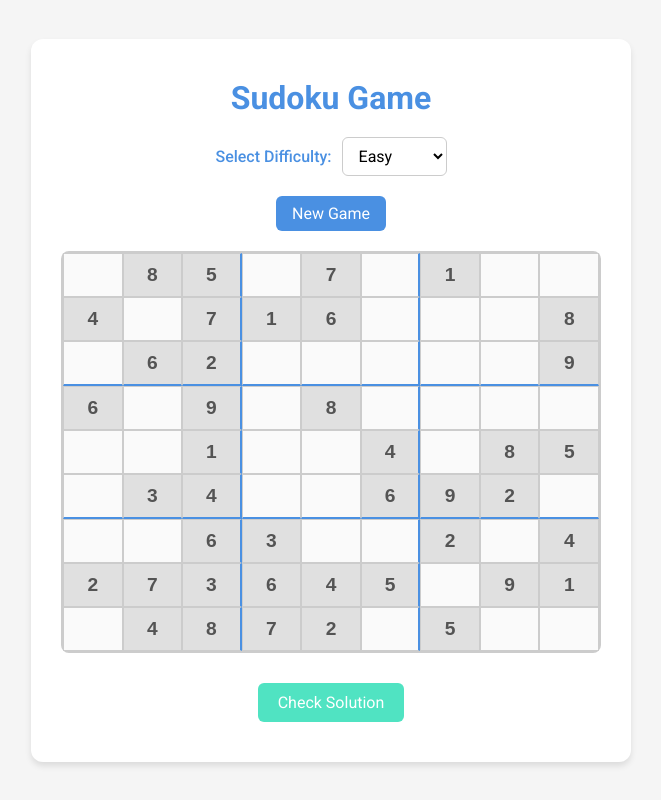
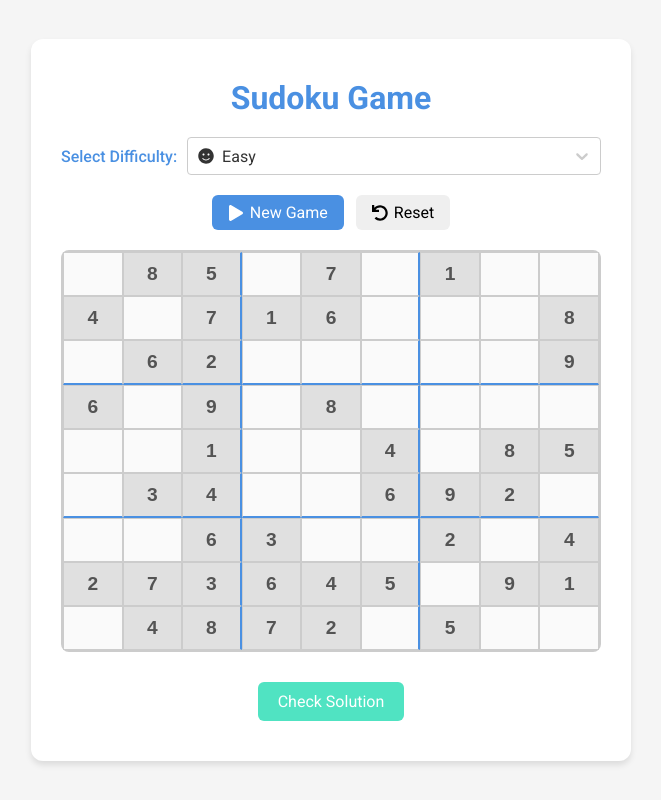
Before and after one commit to sammyl720/soduku-app, a React (Vite) app: page / in a window 1280 px wide. Shown: the whole page, without its empty margins (309-970 px from the left). Built offline with nearby package versions, Linux system fonts and the light colour scheme.

Commit message:
add icons

```diff
--- a/package.json
+++ b/package.json
@@ -18,6 +18,8 @@
     "react": "^18.3.1",
     "react-confetti": "^6.1.0",
     "react-dom": "^18.3.1",
+    "react-icons": "^5.3.0",
+    "react-select": "^5.8.1",
     "react-toastify": "^10.0.5",
     "react-use": "^17.5.1"
   },
--- a/src/App.tsx
+++ b/src/App.tsx
@@ -22,7 +22,12 @@ const App: React.FC = () => {
   const initializeGame = () => {
     const newGrid = generator.generateSudoku(difficulty);
     setInitialGrid(newGrid);
-    setCurrentGrid(JSON.parse(JSON.stringify(newGrid))); // Deep copy
+    setCurrentGrid(structuredClone(newGrid)); // Deep copy
+    setShowConfetti(false);
+  };
+
+  const resetGame = () => {
+    setCurrentGrid(structuredClone(initialGrid)); // Deep copy
     setShowConfetti(false);
   };
 
@@ -96,7 +101,7 @@ const App: React.FC = () => {
         difficulty={difficulty}
         setDifficulty={setDifficulty}
       />
-      <Controls onNewGame={initializeGame} />
+      <Controls onNewGame={initializeGame} onReset={resetGame} />
       <SudokuGridComponent
         initialGrid={initialGrid}
         currentGrid={currentGrid}
--- a/src/components/control/controls.module.css
+++ b/src/components/control/controls.module.css
@@ -3,16 +3,24 @@
   justify-content: center;
   align-items: center;
   margin-bottom: 20px;
+  gap: 12px;
+  cursor: pointer;
 }
 
-.newGameButton {
+.newGameButton,
+.controlButton {
   padding: 8px 16px;
-  background-color: var(--color-primary);
-  color: #fff;
   border: none;
   border-radius: 6px;
   font-size: 1rem;
   transition: background-color 0.3s ease;
+  display: flex;
+  align-items: center;
+}
+
+.newGameButton {
+  background-color: var(--color-primary);
+  color: #fff;
 }
 
 .newGameButton:hover {
@@ -29,3 +37,7 @@
     padding: 10px 0;
   }
 }
+
+.icon {
+  margin-right: 6px;
+}
--- a/src/components/control/controls.tsx
+++ b/src/components/control/controls.tsx
@@ -1,15 +1,22 @@
 import React from 'react';
 import styles from './controls.module.css';
+import { FaPlay, FaUndo } from 'react-icons/fa';
 
 interface ControlsProps {
   onNewGame: () => void;
+  onReset: () => void;
 }
 
-const Controls: React.FC<ControlsProps> = ({ onNewGame }) => {
+const Controls: React.FC<ControlsProps> = ({ onNewGame, onReset }) => {
   return (
     <div className={styles.controlsContainer}>
       <button className={styles.newGameButton} onClick={onNewGame}>
+        <FaPlay className={styles.icon} />
         New Game
+      </button>
+      <button className={styles.controlButton} onClick={onReset}>
+        <FaUndo className={styles.icon} />
+        Reset
       </button>
       {/* Add more controls like "Check Solution", "Reset", etc., if desired */}
     </div>
--- a/src/components/difficulty-selector/difficulty-selector.module.css
+++ b/src/components/difficulty-selector/difficulty-selector.module.css
@@ -1,6 +1,7 @@
+/* src/components/DifficultySelector.module.css */
+
 .selectorContainer {
   display: flex;
-  justify-content: center;
   align-items: center;
   margin-bottom: 20px;
 }
@@ -12,18 +13,14 @@
 }
 
 .selector {
-  padding: 8px 12px;
-  border: 1px solid var(--color-border);
-  border-radius: 6px;
-  font-size: 1rem;
-  background-color: #fff;
-  transition:
-    border-color 0.3s ease,
-    box-shadow 0.3s ease;
+  flex: 1;
 }
 
-.selector:focus {
-  outline: none;
-  border-color: var(--color-primary);
-  box-shadow: 0 0 5px rgba(74, 144, 226, 0.5);
+.option {
+  display: flex;
+  align-items: center;
 }
+
+.icon {
+  margin-right: 8px;
+}
--- a/src/components/difficulty-selector/difficulty-selector.tsx
+++ b/src/components/difficulty-selector/difficulty-selector.tsx
@@ -1,32 +1,87 @@
 import React from 'react';
+import Select, { SingleValue } from 'react-select';
 import styles from './difficulty-selector.module.css';
+import { FaSmile, FaMeh, FaFrown } from 'react-icons/fa'; // Importing icons for difficulty levels
 
 type Difficulty = 'easy' | 'medium' | 'hard';
+
+interface DifficultyOption {
+  value: Difficulty;
+  label: React.ReactNode;
+}
 
 interface DifficultySelectorProps {
   difficulty: Difficulty;
   setDifficulty: (difficulty: 'easy' | 'medium' | 'hard') => void;
 }
 
+const options: DifficultyOption[] = [
+  {
+    value: 'easy',
+    label: (
+      <div className={styles.option}>
+        <FaSmile className={styles.icon} />
+        Easy
+      </div>
+    ),
+  },
+  {
+    value: 'medium',
+    label: (
+      <div className={styles.option}>
+        <FaMeh className={styles.icon} />
+        Medium
+      </div>
+    ),
+  },
+  {
+    value: 'hard',
+    label: (
+      <div className={styles.option}>
+        <FaFrown className={styles.icon} />
+        Hard
+      </div>
+    ),
+  },
+];
+
 const DifficultySelector: React.FC<DifficultySelectorProps> = ({
   difficulty,
   setDifficulty,
 }) => {
+  const selectedOption = options.find((option) => option.value === difficulty);
+
+  const handleChange = (option: SingleValue<DifficultyOption>) => {
+    if (option) {
+      setDifficulty(option.value);
+    }
+  };
+
   return (
     <div className={styles.selectorContainer}>
       <label className={styles.selectorLabel} htmlFor="difficulty-select">
-        Select Difficulty:{' '}
+        Select Difficulty:
       </label>
-      <select
+      <Select
         id="difficulty-select"
         className={styles.selector}
-        value={difficulty}
-        onChange={(e) => setDifficulty(e.target.value as Difficulty)}
-      >
-        <option value="easy">Easy</option>
-        <option value="medium">Medium</option>
-        <option value="hard">Hard</option>
-      </select>
+        value={selectedOption}
+        onChange={handleChange}
+        options={options}
+        components={{
+          IndicatorSeparator: () => null,
+        }}
+        styles={{
+          control: (provided) => ({
+            ...provided,
+            minHeight: '38px',
+          }),
+          menu: (provided) => ({
+            ...provided,
+            zIndex: 9999,
+          }),
+        }}
+      />
     </div>
   );
 };
```
Also changed, not shown: 1 other file (tests, documents, lock files or other folders).
